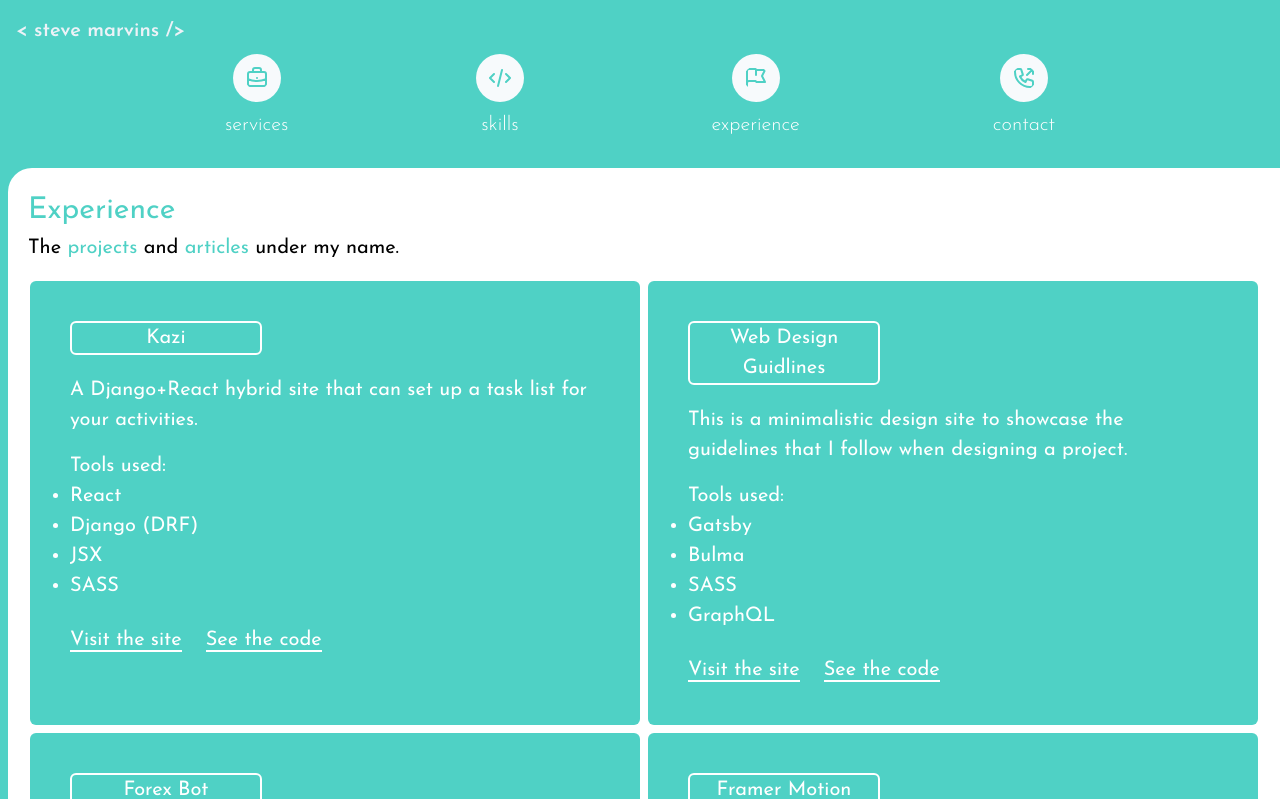
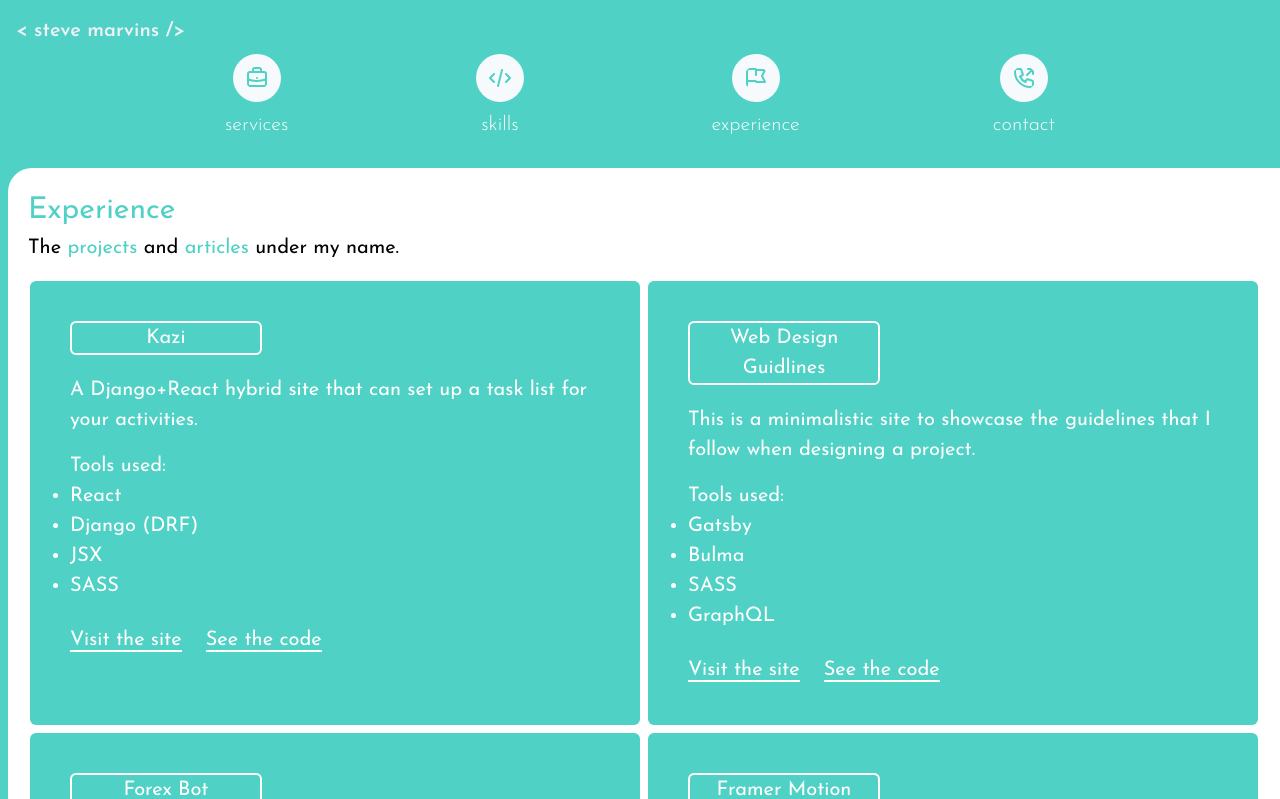
Before and after one commit to smarvins/Personal-Website, a React (Create React App) app: page /work in a window 1280 px wide. Shown: the top 799 px of the page. Built offline with nearby package versions, Linux system fonts and the light colour scheme.

Commit message:
spelling checks

```diff
--- a/src/components/Work.js
+++ b/src/components/Work.js
@@ -40,7 +40,7 @@ function Experience() {
           <div className="border-2 border-red-400 sm:border-green-400 md:border-white lg:border-white xl:border-white rounded-md">
             <div className="sm:inline-block md:bg-blue-400 lg:bg-pink-400 xl:bg-teal-400 p-5 pl-10 sm:p-10 rounded-md md:w-full lg:h-full">
               <p className="md:mb-5 w-48 md:text-center text-red-400 sm:text-green-400 md:text-white md:border-2 md:border-white rounded-md text-xl">Web Design Guidlines</p>
-              <p className=" text-xl md:text-white">This is a minimalistic design site to showcase the guidelines that I follow when designing a project.</p>
+              <p className=" text-xl md:text-white">This is a minimalistic site to showcase the guidelines that I follow when designing a project.</p>
               <p className=" text-xl md:text-white mt-4">Tools used:</p>
               <ul className="list-disc text-xl md:text-white">
                 <li>Gatsby</li>
```
